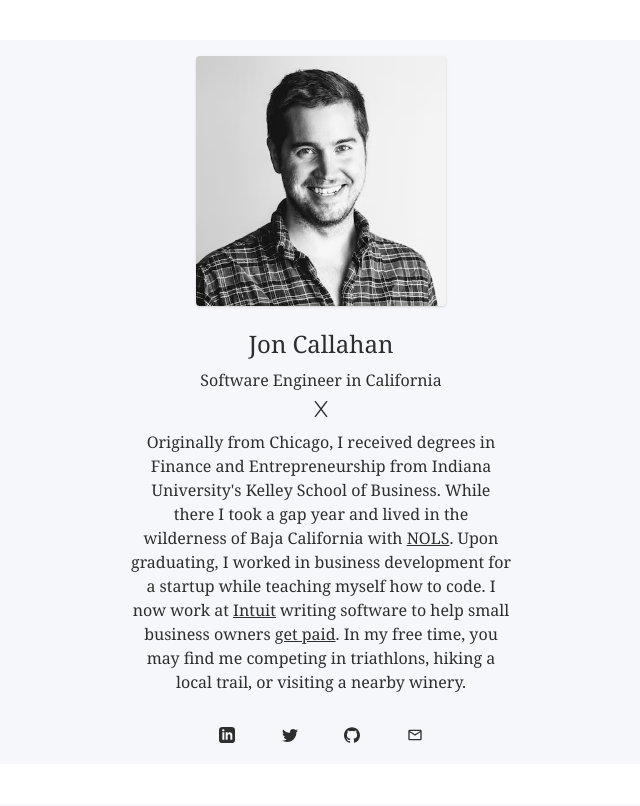
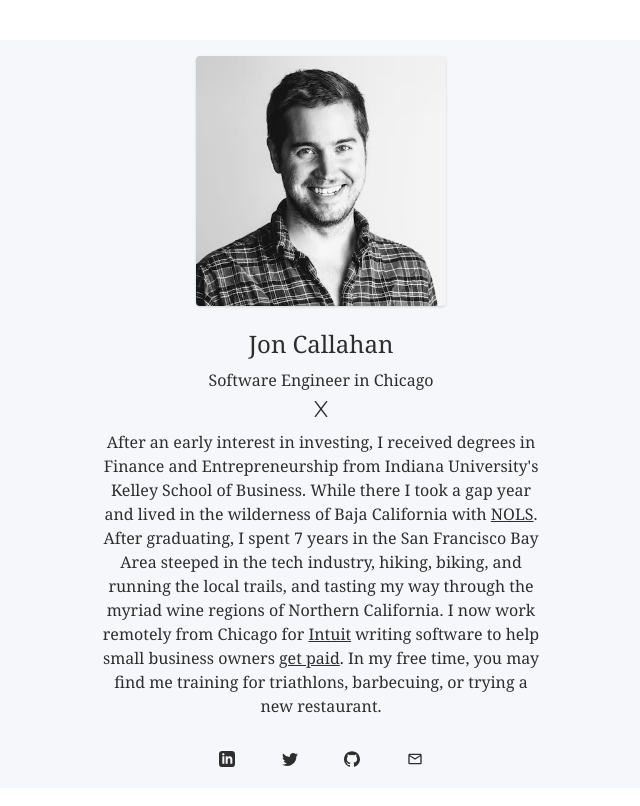
Before and after one commit to jondcallahan/minimalist-site, a Next.js app: page / in a window 1280 px wide. Shown: the top 806 px of the page, without its empty margins (319-959 px from the left). Built offline with nearby package versions, Linux system fonts and the light colour scheme.

Commit message:
updates bio ✈️ (#13)

```diff
--- a/package.json
+++ b/package.json
@@ -18,6 +18,6 @@
   },
   "volta": {
     "node": "14.17.0",
-    "npm": "7.16.0"
+    "npm": "7.22.0"
   }
 }
--- a/pages/index.jsx
+++ b/pages/index.jsx
@@ -10,7 +10,7 @@ export default function Home() {
         <link rel="shortcut icon" type="image/x-icon" href="favicon.ico" />
         <meta
           name="description"
-          content="Hey I'm Jon Callahan, a Software Engineer at Intuit in the San Francisco Bay Area of California. Learn more about my background, interests, and career."
+          content="Hey I'm Jon Callahan, a Software Engineer at Intuit in Chicago. Learn more about my background, interests, and career."
         />
       </Head>
       <main>
@@ -27,23 +27,21 @@ export default function Home() {
             />
           </picture>
           <h1>Jon Callahan</h1>
-          <p className="subheader">Software Engineer in California</p>
+          <p className="subheader">Software Engineer in Chicago</p>
           <svg role="presentation" className="icon" viewBox="0 0 24 24">
             <line x1="3" x2="21" y1="24" y2="0" strokeWidth="2" />
             <line x1="21" x2="3" y1="24" y2="0" strokeWidth="2" />
           </svg>
           <p className="bio">
-            Originally from Chicago, I received degrees in Finance and
+            After an early interest in investing, I received degrees in Finance and
             Entrepreneurship from Indiana University's Kelley School of
             Business. While there I took a gap year and lived in the wilderness
-            of Baja California with <a href="https://nols.edu">NOLS</a>. Upon
-            graduating, I worked in business development for a startup while
-            teaching myself how to code. I now work at{" "}
+            of Baja California with <a href="https://nols.edu">NOLS</a>. After
+            graduating, I spent 7 years in the San Francisco Bay Area steeped in the tech industry, hiking, biking, and running the local trails, and tasting my way through the myriad wine regions of Northern California. I now work remotely from Chicago for{" "}
             <a href="https://www.intuit.com">Intuit</a> writing software to help
             small business owners{" "}
             <a href="https://www.quickbooks.intuit.com/invoicing/">get paid</a>.
-            In my free time, you may find me competing in triathlons, hiking a
-            local trail, or visiting a nearby winery.
+            In my free time, you may find me training for triathlons, barbecuing, or trying a new restaurant.
           </p>
 
           <section className="links">
@@ -115,7 +113,6 @@ export default function Home() {
         }
 
         .bio {
-          max-width: 85%;
           margin: 0.5em auto 2em;
           line-height: 1.5;
         }
@@ -150,6 +147,10 @@ export default function Home() {
         }
 
         @media only screen and (max-width: 550px) {
+          .bio {
+            margin-left: 1rem;
+            margin-right: 1rem;
+          }
           img {
             height: 150px;
             width: 150px;
```
